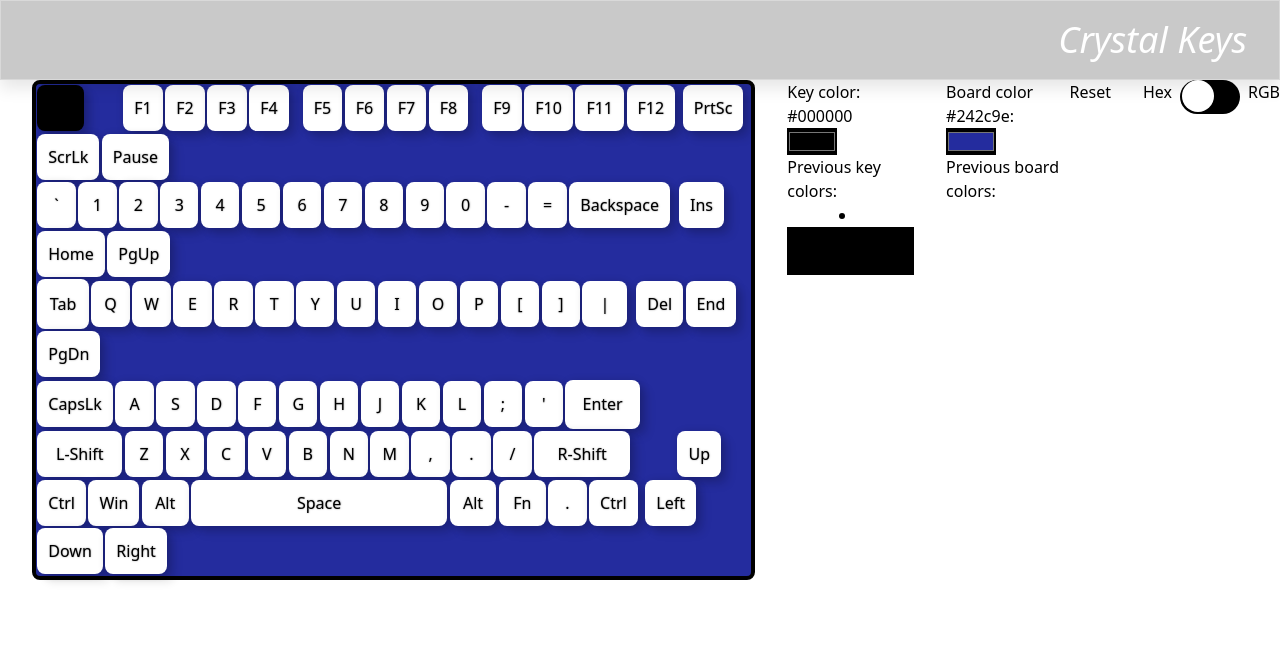
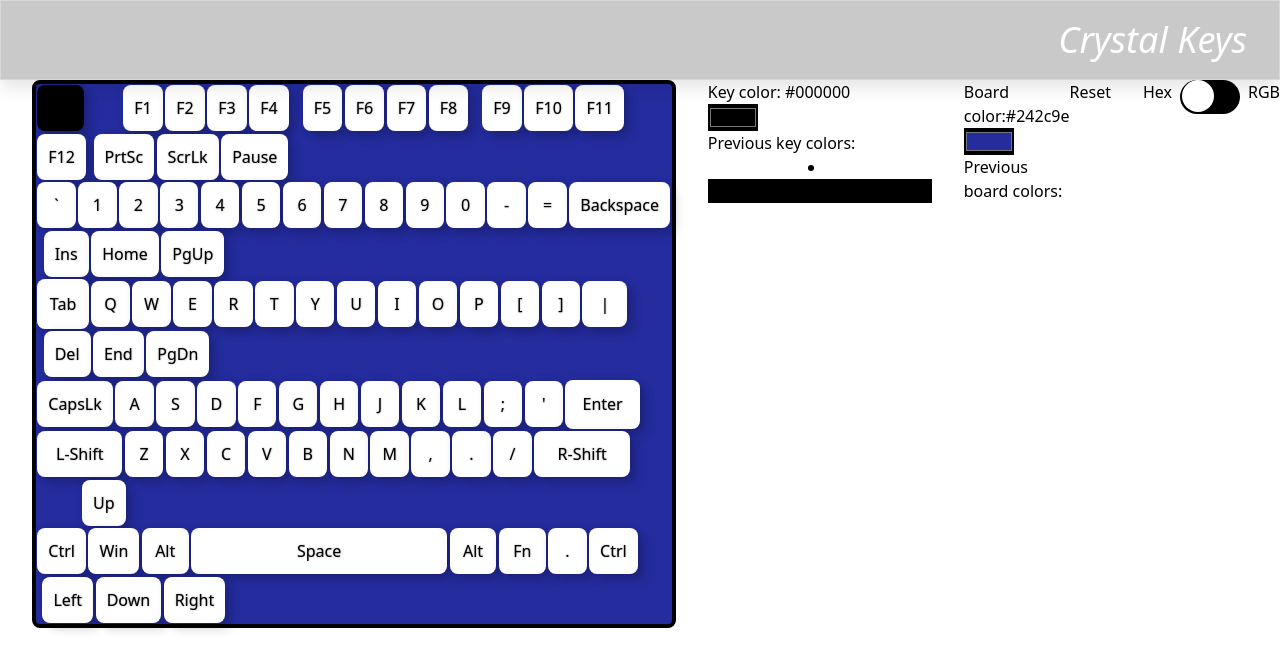
Before and after one commit to OblivionNoirV2/crystalkeys, a React (Create React App) app: page / in a window 1280 px wide. Both pictures are taken after a click on the button "Esc". Shown: the top 670 px of the page. Built offline with nearby package versions, Linux system fonts and the light colour scheme.

Commit message:
hx/rgb switch works now

```diff
--- a/src/App.tsx
+++ b/src/App.tsx
@@ -173,9 +173,11 @@
 interface ColorHistoryProps {
   colorHistory: string[];
   setColor: (color: string) => void;
+  isRGB: boolean;
 }
 //handles both board and key colors
-const ColorHistory: React.FC<ColorHistoryProps> = ({ colorHistory, setColor }) => {
+const ColorHistory: React.FC<ColorHistoryProps> = ({
+  colorHistory, setColor, isRGB }) => {
   return (
     <>
       {colorHistory.length !== 0 && colorHistory.map((color, index) => {
@@ -183,12 +185,18 @@
         return (
           <button onClick={() => setColor(color)}>
             <li className=''>
-              {/*little window showing the color */}
-              <div key={index} className='px-2 flex flex-col'
+              {/*little window showing the color
+              min-w prevents expanding when rgb*/}
+              <div key={index} className='px-2 flex flex-col min-w-[14rem]'
                 style={{ backgroundColor: color }}
                 title={color}>
-                {/*will have a toggle switch*/}
-                {color} {rgb && `RGB(${rgb.r}, ${rgb.g}, ${rgb.b})`}
+                {
+                  isRGB ?
+                    rgb !== null &&
+                    `(${rgb.r}, ${rgb.g}, ${rgb.b})` :
+                    color
+                }
+
               </div>
             </li>
           </button>
@@ -205,7 +213,8 @@
   setColorHistory: (colorHistory: string[]) => void;
 }
 
-const ColorInput: React.FC<ColorInputProps> = ({ color, setColor, colorHistory, setColorHistory }) => {
+const ColorInput: React.FC<ColorInputProps> = ({ color, setColor,
+  colorHistory, setColorHistory }) => {
   const handleColorChange = (e: React.ChangeEvent<HTMLInputElement>) => {
     setColor(e.target.value)
 
@@ -268,22 +277,40 @@
   const { boardColor, setBoardColor } = useContext(BoardColorsContext);
   const { prevBoardColors, setPrevBoardColors } = useContext(PrevBoardColorContext);
   const [isRGB, setIsRGB] = useState(false);
-
+  const rgb = hexToRgb(color);
   return (
     <main className='flex flex-row parent'>
       <Keyboard selected_color={color} selected_board_color={boardColor} />
       <div className='flex ml-8'>
         <div className='flex flex-col'>
-          <h1>Key color: {color} </h1>
+          <h1>Key color: {
+            isRGB ? (
+              rgb !== null &&
+              `(${rgb.r}, ${rgb.g}, ${rgb.b})`
+            )
+              : color
+          } </h1>
           <ColorInput color={color} setColor={setColor} colorHistory={prevColors} setColorHistory={setPrevColors} />
           <h1>Previous key colors:</h1>
-          <ColorHistory colorHistory={prevColors} setColor={setColor} />
+          <ColorHistory colorHistory={prevColors} setColor={setColor}
+            isRGB={isRGB} />
         </div>
         <div className='flex flex-col ml-8'>
-          <h1>Board color {boardColor}:</h1>
+          <h1>Board color:
+            {
+              isRGB ? (
+                rgb !== null
+                  ? `(${rgb.r}, ${rgb.g}, ${rgb.b})`
+                  : 'Color not available'
+              )
+                : boardColor
+            }
+
+          </h1>
           <ColorInput color={boardColor} setColor={setBoardColor} colorHistory={prevBoardColors} setColorHistory={setPrevBoardColors} />
           <h1>Previous board colors:</h1>
-          <ColorHistory colorHistory={prevBoardColors} setColor={setBoardColor} />
+          <ColorHistory colorHistory={prevBoardColors}
+            setColor={setBoardColor} isRGB={isRGB} />
         </div>
         <section>
           <ResetButton />
@@ -297,7 +324,6 @@
     </main>
   );
 };
-
 
 function App() {
   return (
```
